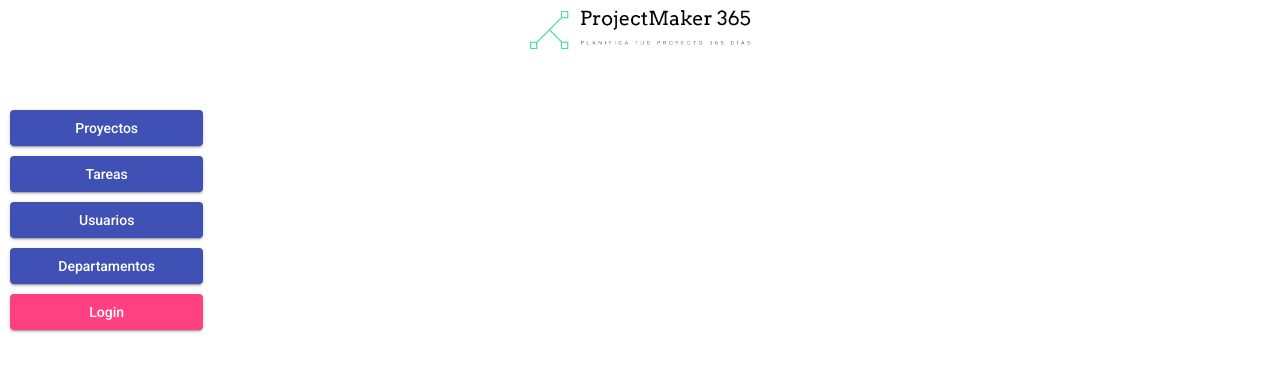
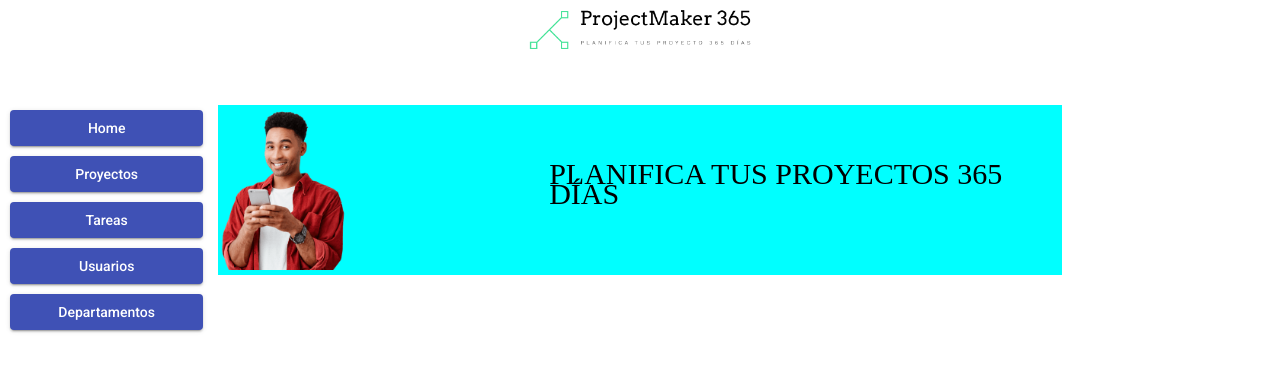
Before and after one commit to mpilarmartinez/_net_grupo1, an Angular app in the folder frontend/: page / in a window 1280 px wide. Shown: the top 372 px of the page. Built offline with nearby package versions, Linux system fonts and the light colour scheme.

Commit message:
Añadido de contenido a Home

```diff
--- a/frontend/src/app/app.component.html
+++ b/frontend/src/app/app.component.html
@@ -1,31 +1,37 @@
 <div id="titulo">
-
+  <!--<strong *ngIf="user">{{user.name}}</strong>-->
   <!--<h1>Titulo de Angular</h1>-->
   <img src="../assets/img/default.png" alt="logo" />
 </div>
 
 <div id="body">
   <div id="izquierda">
+    <button mat-raised-button color="primary" [routerLink]="['/']" class="home">
+      Home
+    </button>
 
-    <button mat-raised-button color="primary" [routerLink]="['/projects']">
+    <button mat-raised-button color="primary" [routerLink]="['/projects']" class="projects">
       Proyectos
     </button>
 
-    <button mat-raised-button color="primary" [routerLink]="['/tasks']">
+    <button mat-raised-button color="primary" [routerLink]="['/tasks']" class="tasks">
       Tareas
     </button>
 
-    <button mat-raised-button color="primary" [routerLink]="['/users']">
+    <button mat-raised-button color="primary" [routerLink]="['/users']" class="users">
       Usuarios
     </button>
 
-    <button mat-raised-button color="primary" [routerLink]="['/departments']">
+    <button mat-raised-button color="primary" [routerLink]="['/departments']" class="depaartments">
       Departamentos
     </button>
 
-    <button mat-raised-button color="accent" [routerLink]="['/login']">
-      Login
-    </button>
+    <!--<button mat-raised-button color="accent" [routerLink]="['/login']">
+    Login
+  </button>-->
+    <!--<button mat-raised-button color="warn" *ngIf="user" [routerLink]="['/']">
+    Logout
+  </button>-->
   </div>
 
   <div id="derecha">
@@ -34,6 +40,7 @@
 
   <div id="central">
     <!--aqui es donde se visualiza la pagina creada-->
+
     <router-outlet></router-outlet>
   </div>
 
--- a/frontend/src/app/app.component.ts
+++ b/frontend/src/app/app.component.ts
@@ -7,4 +7,10 @@ import { Component } from '@angular/core';
 })
 export class AppComponent {
   title = 'frontend';
+
+  constructor() { }
+
+  ngOnInit(): void {
+
+  }
 }
--- /dev/null
+++ b/frontend/src/app/home/home.component.css
@@ -0,0 +1,23 @@
+.container {
+  display: flex;
+  align-items: center;
+  justify-content: center;
+  background: #00ffff;
+}
+
+img {
+  max-width: 40%;
+}
+
+.image {
+  flex-basis: 40%;
+}
+
+.text {
+  font-size: 30px;
+  padding-left: 5px;
+}
+
+p {
+  font-family: Rockwell;
+}
--- /dev/null
+++ b/frontend/src/app/home/home.component.html
@@ -0,0 +1,8 @@
+<div class="container">
+  <div class="image">
+    <img src="../assets/img/contador-tiempo-tareas.png" />
+  </div>
+  <div class="text">
+    <p>PLANIFICA TUS PROYECTOS 365 DÍAS</p>
+  </div>
+</div>
--- /dev/null
+++ b/frontend/src/app/home/home.component.ts
@@ -0,0 +1,15 @@
+import { Component, OnInit } from '@angular/core';
+
+@Component({
+  selector: 'app-home',
+  templateUrl: './home.component.html',
+  styleUrls: ['./home.component.css']
+})
+export class HomeComponent implements OnInit {
+
+  constructor() { }
+
+  ngOnInit(): void {
+  }
+
+}
--- a/frontend/src/app/user-form/user-form.component.ts
+++ b/frontend/src/app/user-form/user-form.component.ts
@@ -14,9 +14,9 @@ export class UserFormComponent implements OnInit {
   user: User | undefined;
   editForm = this.createFormGroup();
   error: boolean = false;
-  users = [{ value: 0, permission: 'Administrador' },
+  /*users = [{ value: 0, permission: 'Administrador' },
   { value: 1, permission: 'Usuario' },
-  { value: 2, permission: 'Visitante' }];
+  { value: 2, permission: 'Visitante' }];*/
 
   constructor(private userService: UserService, private router: Router, private activatedRoute: ActivatedRoute) { }
 
```
Also changed, not shown: frontend/src/app/app.module.ts (+5 -2 lines), frontend/src/assets/img/contador-tiempo-tareas.png (added).
